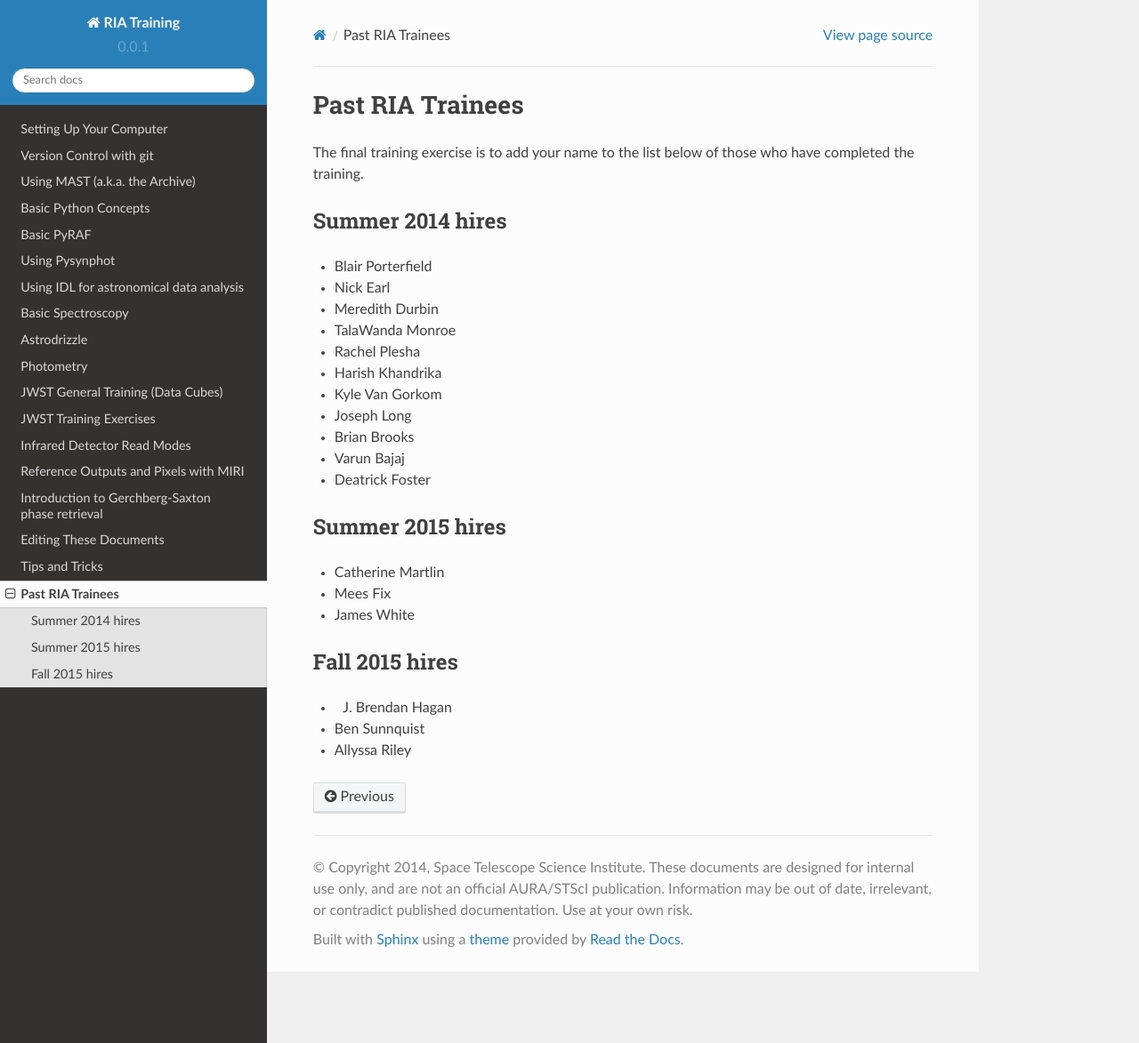
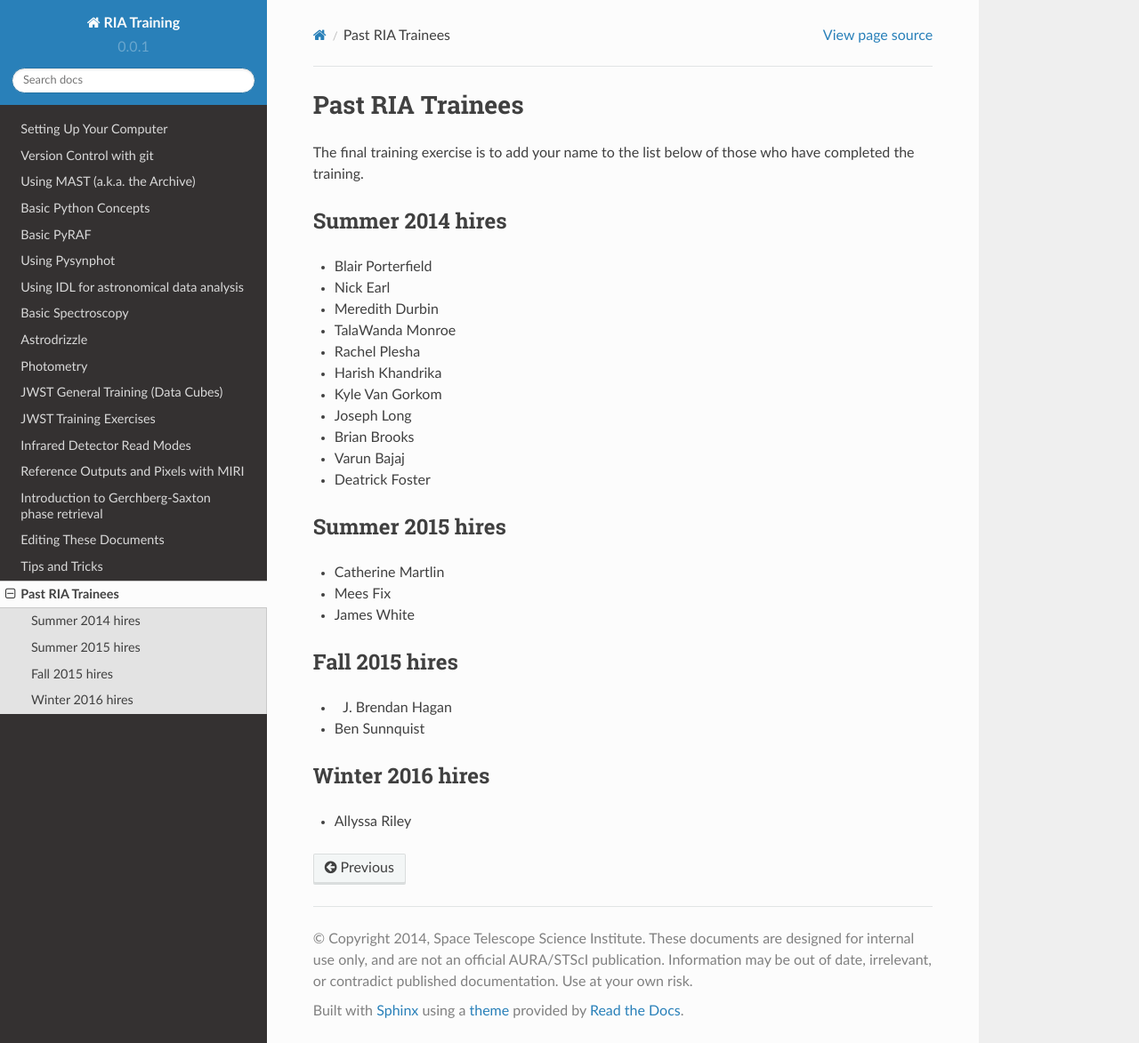
Before and after one commit to staceybright/training-library, a Sphinx documentation site: the page built from source/trainees.txt, in a window 1280 px wide and 1173 px high. Shown: the whole window at 89% size. Built offline with Sphinx 7.4.7 and the Read the Docs theme 2.0.0, drawn with Linux system fonts in a browser that asks for light colours.

Commit message:
Added a heading for my round of hires to trainees.txt

```diff
--- a/source/trainees.txt
+++ b/source/trainees.txt
@@ -31,4 +31,7 @@ Fall 2015 hires
 =================
 * J. Brendan Hagan
 * Ben Sunnquist
+
+Winter 2016 hires
+=================
 * Allyssa Riley
```
